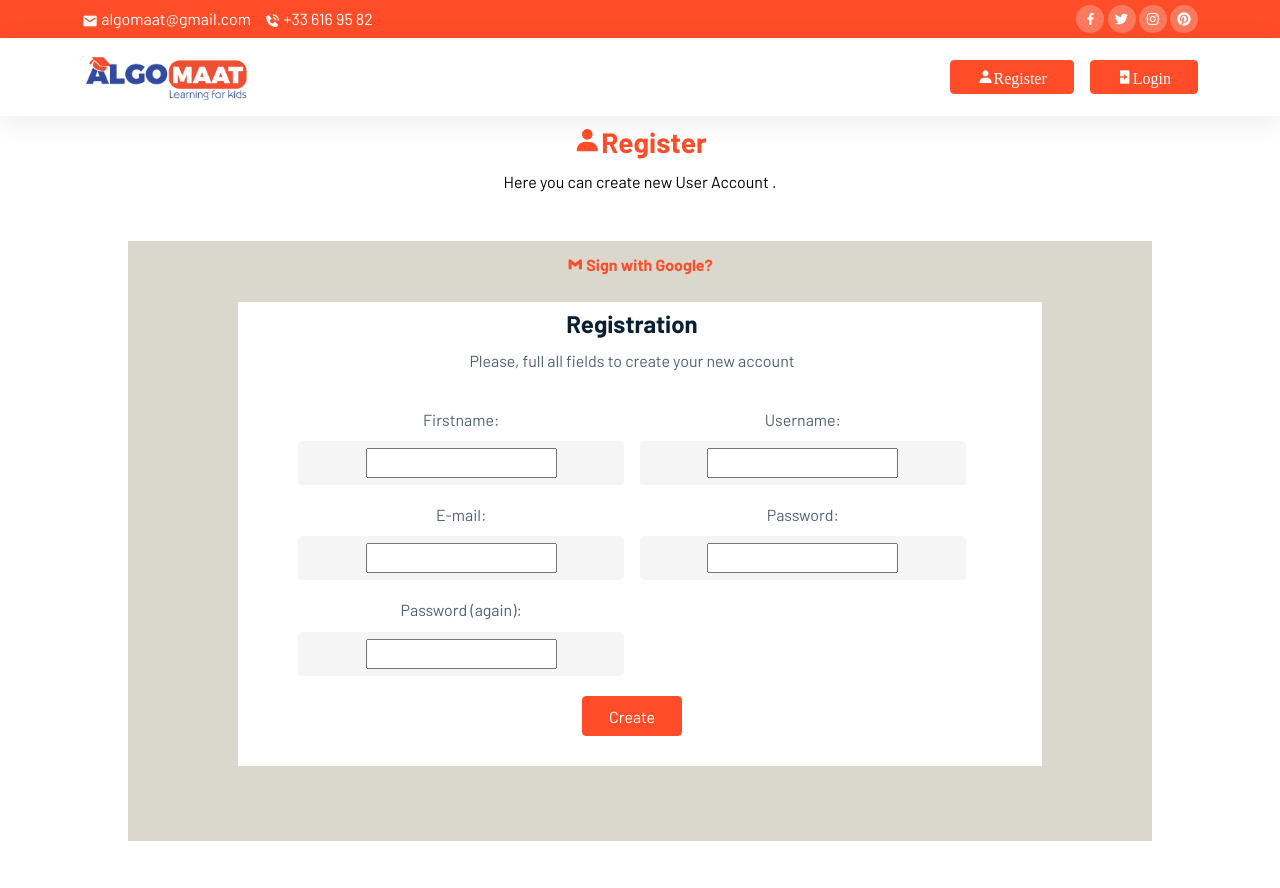
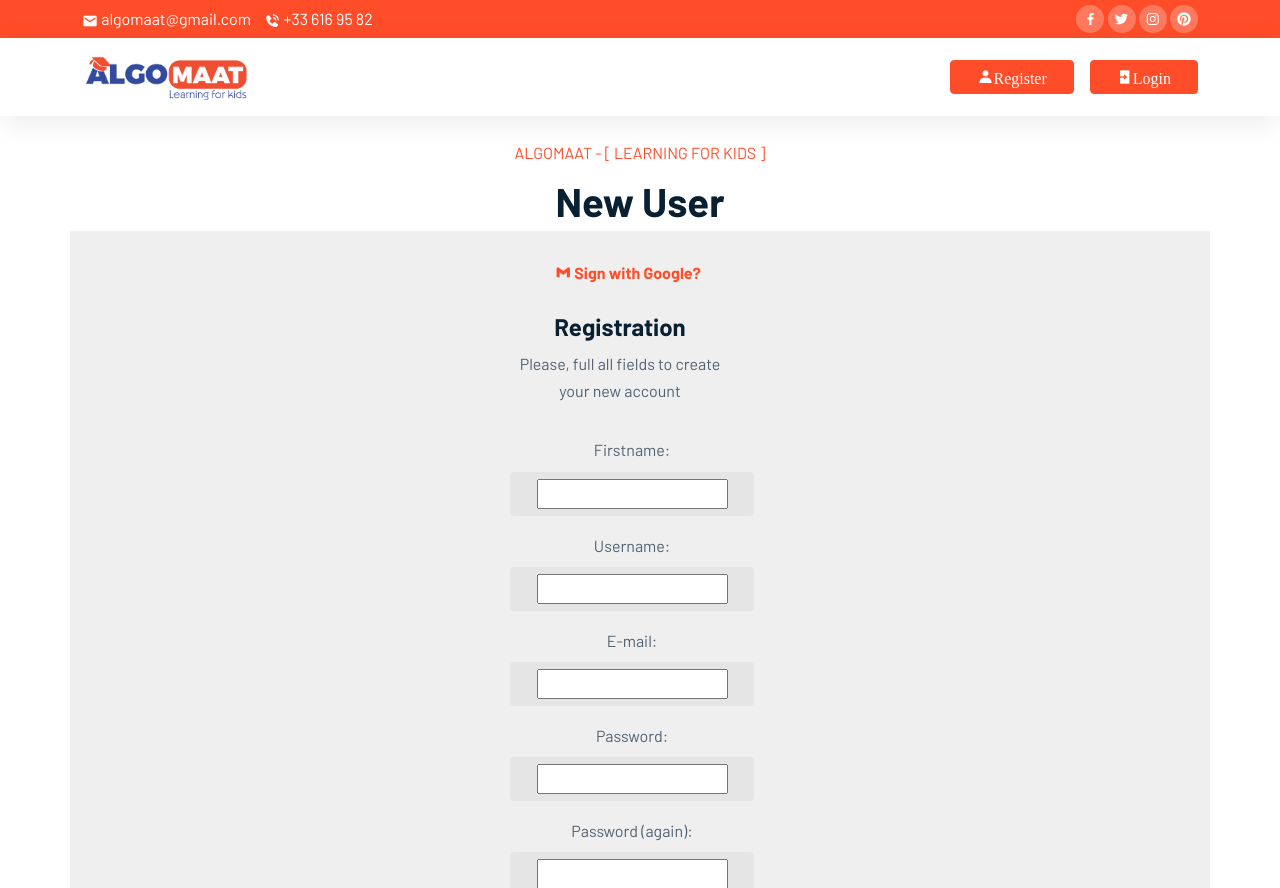
Before and after one commit to FokamFekam/ALGOMAAT, a Django app: page /registration/new_user/ in a window 1280 px wide. Shown: the top 888 px of the page. Run offline with Django 5.2, Linux system fonts and the light colour scheme; some libraries are stand-ins or nearby versions.

Commit message:
update register view

```diff
--- a/Algomaat/templates/registration/registration_form.html
+++ b/Algomaat/templates/registration/registration_form.html
@@ -8,36 +8,30 @@
 {% endblock %}
 
 {% block content %}
-
-<div class="container" style="height:auto; padding:10px; margin-bottom:0px;">
+<div class="container-fluid">
+	<div class="row" style="height:auto;  margin-bottom:0px;">
 		        <div class="col-12">
 		            <div class="intro">
+                        <br/>
+		                <h6>ALGOMAAT - [ learning for kids ]</h6>
 
-                        <h3 style="color:var(--brand);" > <i class='bx bxs-user'></i>Register </h3>
+		                <h1> New User </h1>
 
-                       <p style="color:black;" class="mx-auto"> Here you can create new User Account .</p>
 		            </div>
 		        </div>
+	 </div>
+	 <section  class="text-center" style=" margin-top:-30px;">
 
+        <div class="container" style="background-color:#efefef;  margin-bottom:50px;" >
+            <div  style=" padding-bottom:20px;" class="row g-4 ">
+				<div  class="col-lg-4 col-md-6 container">
 
-
-
-
+                    <div style=" width:100%; height:10%; margin-top:1%; " class="row text-center">
+                        <a href="{% provider_login_url 'google' %}" style="text-decoration:none;"> <b style="color:var(--brand);"> <i class='bx bxl-gmail'></i> Sign with Google?</b></a>
                     </div>
- <div id=""   class="container text-center" style="width:80%; height:600px; padding:10px; margin-bottom:50px; background-color:#DAD7CD;" >
-
-
-
-
-     <a href="{% provider_login_url 'google' %}" style="text-decoration:none;"> <b style="color:var(--brand);"> <i class='bx bxl-gmail'></i> Sign with Google?</b></a>
-
-
-            <!-- Register Form -->
-
-                           <div style=" width:80%; height:80%; margin-top:4%; margin-left:10%; padding-bottom:10px; background-color:#fff;" class="text-center container">
                     <form method="post" action="." enctype="multipart/form-data" class="p-lg-5 col-12 row g-3">
                         {% csrf_token %}
-                                   <div style="margin-top:-40px;">
+                      <div class="row" style="margin-top:-50px;">
                            <h4>Registration</h4>
                              <p>Please, full all fields to create your new account </p>
                        </div>
@@ -53,7 +47,7 @@
                        </div>
                            {% else %}
 
-		                              <div class="col-lg-6">
+                         <div class="container">
                            <label for="" class="form-label">{{ field.label_tag }}</label>
                            <div class="form-control">
                                {{ field }}
@@ -68,16 +62,12 @@
                        </div>
 
                     </form>
-                            </div>
-
-
-
-           <!-- end Register Form -->
-
 
                 </div>
 
+            </div>
+        </div>
+	 </section>
 
-
-
+</div>
 {% endblock %}
```
Also changed, not shown: Algomaat/templates/registration/login.html (+0 -7 lines), db.sqlite3. Lines whose indentation alone changed are shown as unchanged.
